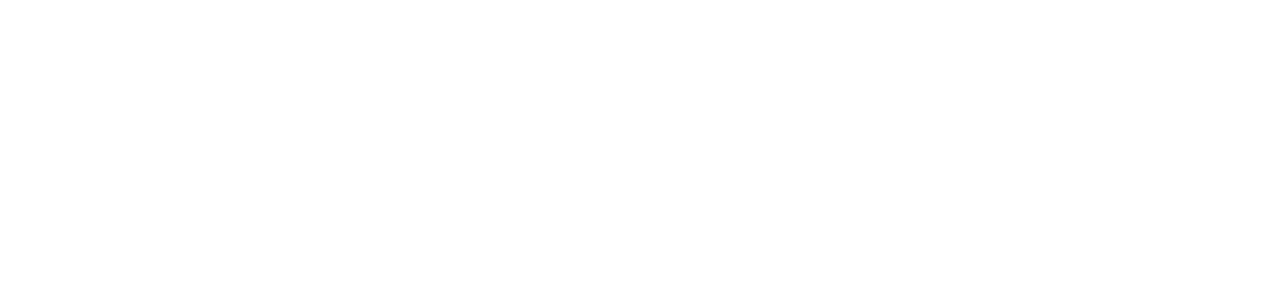
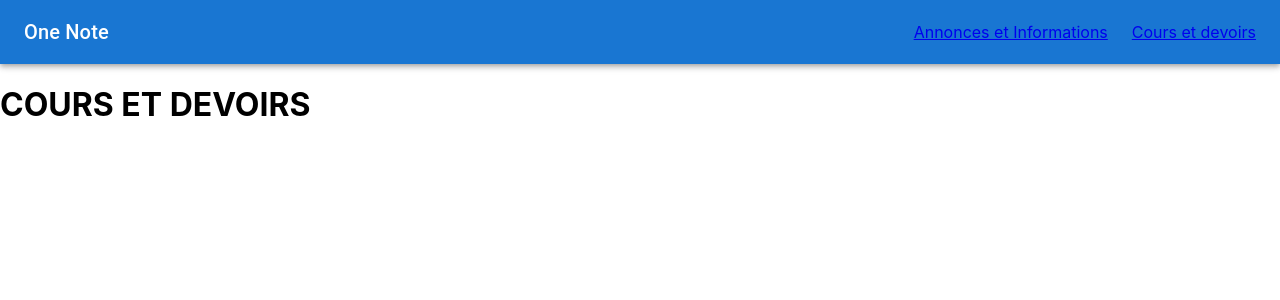
Before and after one commit to tsiheje/Fac-Science, a React (Create React App) app in the folder Front-end/front/: page /Etudiant/Cours_et_devoirs in a window 1280 px wide. Before the commit this address had no page. Shown: the top 300 px of the page. Built offline with nearby package versions, Linux system fonts and the light colour scheme.

Commit message:
vendredi 29 septembre

```diff
--- a/Front-end/front/src/App.js
+++ b/Front-end/front/src/App.js
@@ -5,9 +5,10 @@
 import Etudiant from './Components/Etudiants/Etudiant';
 import Professeur from './Components/Professeurs/Professeur';
 import Administrateur from './Components/Administrateur/Administrateur';
-import { ProtectedRoute } from './Securisation';
 import React, {useState} from 'react';
 import SignInSide from './Components/Comptes/CompteEtudiant';
+import Cours_et_Devoirs from './Components/Etudiants/Cours_et_devoirs';
+import Annonces_et_Informations from './Components/Etudiants/Annonce_et_Information';
 
 function App() {
   const [user, setUser] = useState(null);
@@ -17,7 +18,10 @@
         <Route path="/" element={<Login />} />
         <Route path='/CompteEtudiant' element={<SignInSide/>}/>
         <Route path="/CompteEnseignant" element={<CompteEnseignant />} />
-        <Route path="/Etudiant"element={<Etudiant />}/>
+        <Route path="/Etudiant"element={<Etudiant />}>
+          <Route path="Cours_et_devoirs" element={<Cours_et_Devoirs />} />
+          <Route path="Annonces_et_Informations" element={<Annonces_et_Informations />}/>
+        </Route>
         <Route path="/Professeur" element={<Professeur/>}/>
         <Route path="/Administrateur" element={<Administrateur/>}/>
       </Routes>
--- /dev/null
+++ b/Front-end/front/src/Components/Etudiants/Annonce_et_Information.js
@@ -0,0 +1,17 @@
+import React from "react";
+import { useLocation} from 'react-router-dom';
+
+const Annonces_et_Informations = () => {
+//     const location = useLocation();
+//     const { user } = location.state;
+
+//    const Nom = user.Prenom
+//     console.log(Nom);
+    return(
+        <>
+            <h1> Annonces et Informations</h1>
+        </>
+    )
+}
+
+export default Annonces_et_Informations;
--- /dev/null
+++ b/Front-end/front/src/Components/Etudiants/Cours_et_devoirs.js
@@ -0,0 +1,11 @@
+import React from "react";
+
+const Cours_et_Devoirs = () => {
+    return(
+        <>
+            <h1>COURS ET DEVOIRS</h1>
+        </>
+    )
+}
+
+export default Cours_et_Devoirs;
--- a/Front-end/front/src/Components/Etudiants/Etudiant.js
+++ b/Front-end/front/src/Components/Etudiants/Etudiant.js
@@ -1,20 +1,20 @@
 import React from "react";
-import { useLocation } from 'react-router-dom';
+import { Outlet, useLocation } from 'react-router-dom';
 import NavBar from "./Navbar";
-
+import Cours_et_Devoirs from "./Cours_et_devoirs";
+import Annonces_et_Informations from "./Annonce_et_Information";
 
 const Etudiant = () => {
     const location = useLocation();
-    const { user } = location.state;
+    const user = location.state?.user; // Utilisation de la syntaxe optionnelle ?. pour éviter l'erreur si location.state est null
 
-   const Nom = user.Prenom
-    console.log(Nom);
+    const Nom = user ? user.Prenom : ""; // Assurez-vous que Nom a une valeur par défaut si user est null
 
     return (
-      <div>
-        <NavBar></NavBar>
-        <h1>Vous etes sur {Nom}</h1>
-      </div>
+        <div>
+            <NavBar></NavBar>
+            <Outlet></Outlet>
+        </div>
     );
 }
 
--- a/Front-end/front/src/Components/Etudiants/Navbar.js
+++ b/Front-end/front/src/Components/Etudiants/Navbar.js
@@ -1,4 +1,5 @@
 import { AppBar, Stack, Toolbar, Typography, Link } from "@mui/material";
+import { NavLink } from "react-router-dom";
 
 const NavBar = () => {
     return(
@@ -8,12 +9,12 @@
                     One Note
                 </Typography>
                 <Stack  direction='row' spacing={3}>
-                    <Link href="/Annonces_et_Informations" variant="body2"  underline='none' color='inherit'>
-                    {" Annonces et Informations"}
-                    </Link>
-                    <Link href="/Cours_et_Devoirs" variant="body2"  underline='none' color='inherit'>
-                    {" Cours et devoirs"}
-                    </Link>
+                    <NavLink to="/Etudiant/Annonces_et_Informations" variant="body2"  underline='none' color='inherit'>
+                     Annonces et Informations
+                    </NavLink>
+                    <NavLink to="/Etudiant/Cours_et_Devoirs" variant="body2"  underline='none' color='inherit'>
+                    Cours et devoirs
+                    </NavLink>
                 </Stack>
             </Toolbar>
         </AppBar>
--- a/Front-end/front/src/Components/Login/Login.js
+++ b/Front-end/front/src/Components/Login/Login.js
@@ -12,7 +12,7 @@
 import axios from 'axios';
 import { useNavigate, NavLink } from 'react-router-dom';
 import Swal from 'sweetalert2';
-import backgroundImage from '../../Asset/Images/images (1).png'; // Utilisez un chemin absolu depuis la racine
+import backgroundImage from '../../Asset/Images/images (1).png';
 
 
 const defaultTheme = createTheme();
--- a/Front-end/front/src/Securisation.js
+++ /dev/null
@@ -1,20 +0,0 @@
-import React from 'react';
-import { Navigate } from 'react-router-dom';
-
-export function ProtectedRoute({ element, allowedRoles, user }) {
-  const isAuthenticated = user !== null;
-  const hasPermission = isAuthenticated && allowedRoles.includes(user.Roles);
-
-  if (!isAuthenticated) {
-    return <Navigate to="/" />;
-  }
-
-  if (!hasPermission) {
-    return <Navigate to="/CompteEtudiant" />;
-  }
-
-  if (user.Roles === 'Etudiant') {
-    return <Navigate to="/Etudiant" />;
-  }
-  return element;
-}
```
Also changed, not shown: Front-end/front/src/Layout.js (added, +20 -0 lines).
